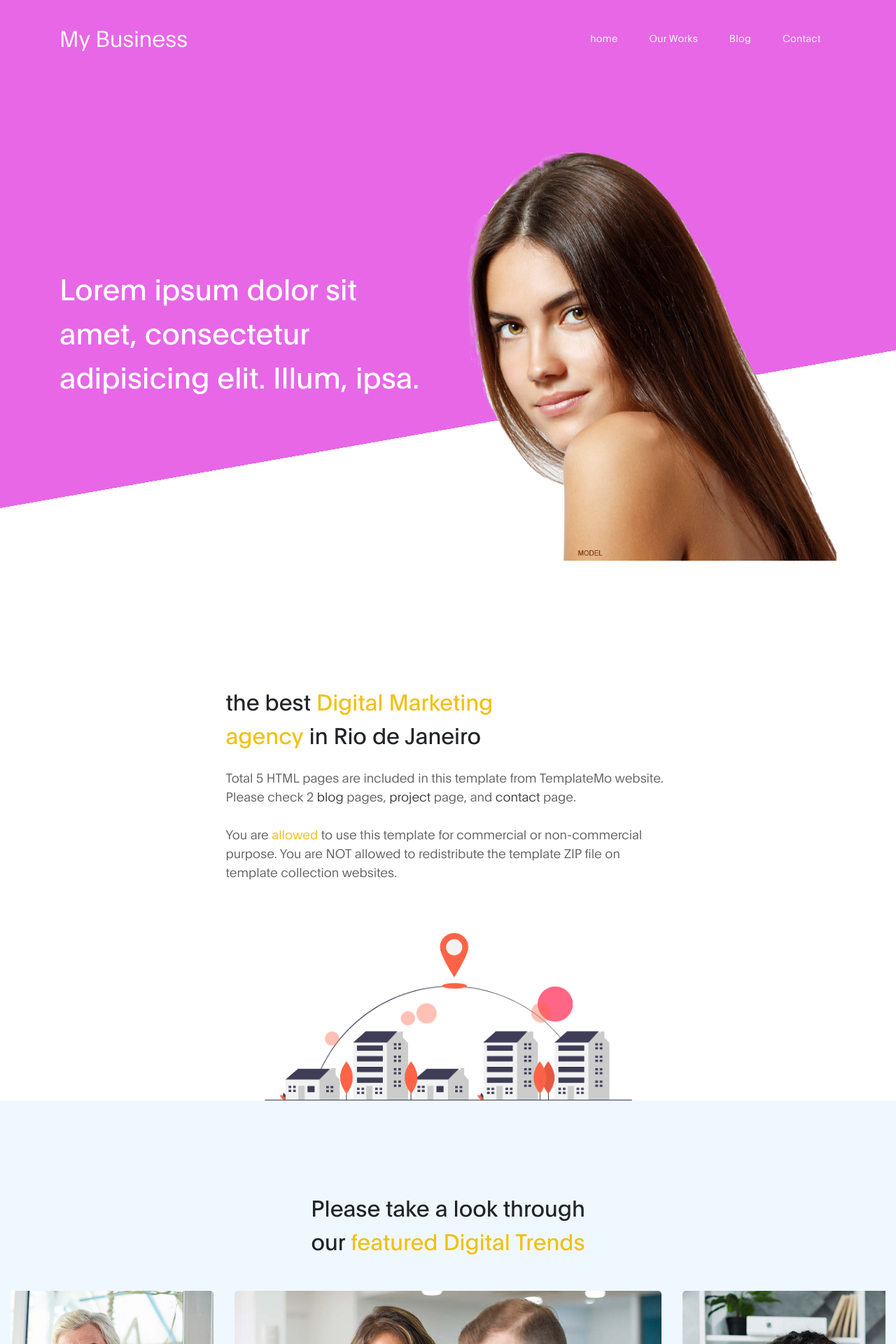
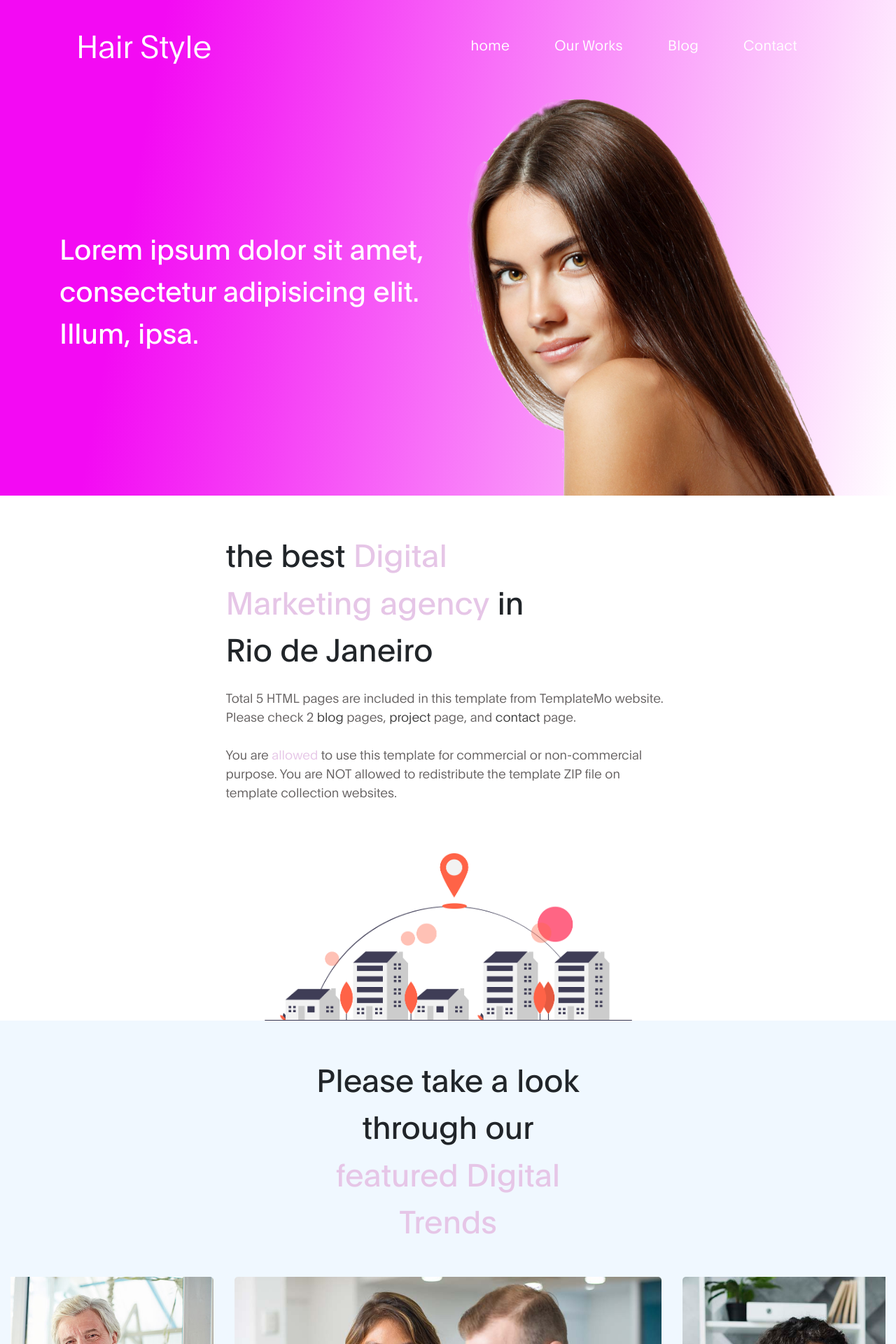
Before and after one commit to jvorte/webdoor.github.io, a PHP site: page /basic1/basic1.html in a window 1280 px wide. Shown: the top 1920 px of the page at 70% size. Run offline with PHP 8.4, Linux system fonts and the light colour scheme.

Commit message:
First Commit

```diff
--- a/basic1/basic1.html
+++ b/basic1/basic1.html
@@ -3,13 +3,7 @@
 <head>
 
      <title>Basic 1</title>
-<!--
 
-DIGITAL TREND
-
-https://templatemo.com/tm-538-digital-trend
-
--->
      <meta charset="UTF-8">
      <meta http-equiv="X-UA-Compatible" content="IE=Edge">
      <meta name="description" content="">
@@ -22,25 +16,28 @@ https://templatemo.com/tm-538-digital-trend
      <link rel="stylesheet" href="css/aos.css">
      <link rel="stylesheet" href="css/owl.carousel.min.css">
      <link rel="stylesheet" href="css/owl.theme.default.min.css">
-
-     <!-- MAIN CSS -->
      <link rel="stylesheet" href="css/style.css">
 
 </head>
 <body>
 
   <!-- top -->
+
+
+    <!-- title -->
+     <section class="hero hero-bg">
+               <div class="container">
                     <nav class="navbar navbar-expand-lg">
-        <div class="container">
-            <a class="navbar-brand" href="basic1.html">My Business</a>
+
+                             <a class="navbar-brand" href="basic1.html">Hair Style</a>
 
                              <button class="navbar-toggler" type="button" data-toggle="collapse" data-target="#navbarNav" aria-controls="navbarNav" aria-expanded="false"
                                  aria-label="Toggle navigation">
                                  <span class="navbar-toggler-icon"></span>
                              </button>
 
-            <div class="collapse navbar-collapse" id="navbarNav">
-                <ul class="navbar-nav ml-auto">
+                             <div class="collapse navbar-collapse" >
+                                 <ul class="navbar-nav ml-auto" >
                                      <li class="nav-item">
                                          <a href="#about" class="nav-link smoothScroll">home</a>
                                      </li>
@@ -55,26 +52,20 @@ https://templatemo.com/tm-538-digital-trend
                                      </li>
                                  </ul>
                              </div>
-        </div>
                      </nav>
-
-
-    <!-- title -->
-     <section class="hero hero-bg d-flex justify-content-center align-items-center">
-               <div class="container">
                     <div class="row">
 
                         <div class="col-lg-6 col-md-10 col-12 d-flex flex-column justify-content-center align-items-center">
                               <div class="hero-text">
 
-                                   <h1 class="text-white" data-aos="fade-up">Lorem ipsum dolor sit amet, consectetur adipisicing elit. Illum, ipsa.</h1>
+                                   <h1 class="text-white">Lorem ipsum dolor sit amet, consectetur adipisicing elit. Illum, ipsa.</h1>
                            </div>
                         </div>
 
                         <div class="col-lg-6 col-12">
                           <div class="hero-image" data-aos="fade-up" data-aos-delay="300">
 
-                            <img src="images/hair.png" class="img-fluid" alt="working girl">
+                            <img src="images/hair.png" class="img-fluid" alt="">
                           </div>
                         </div>
 
--- a/basic1/css/style.css
+++ b/basic1/css/style.css
@@ -1,10 +1,4 @@
-/*
 
-DIGITAL TREND
-
-https://templatemo.com/tm-538-digital-trend
-
-*/
 
   @font-face {
       font-family: 'Plain-Regular';
@@ -31,12 +25,12 @@ https://templatemo.com/tm-538-digital-trend
   }
 
   :root {
-    --primary-color:        #e767e7;
-    --secondary-color:      #f1c111;
+    --primary-color:        #f30af3;
+    --secondary-color:      #e6c6e7;
     --white-color:          #ffffff;
     --dark-color:           #171819;
     --project-bg:           #f0f8ff;
-    --menu-bg:              #e767e7;
+    --menu-bg:              #f30af3;
 
     --title-color:          #15141a;
     --gray-color:           #909090;
@@ -48,12 +42,12 @@ https://templatemo.com/tm-538-digital-trend
     --font-bold-family:     'Plain-Bold', sans-serif;
     --font-weight-bold:     bold;
 
-    --h1-font-size:         42px;
-    --h2-font-size:         32px;
+    --h1-font-size:         40px;
+    --h2-font-size:         45px;
     --h3-font-size:         24px;
     --p-font-size:          18px;
     --base-font-size:       16px;
-    --menu-font-size:       14px;
+    --menu-font-size:       20px;
 
     --border-radius-large:  100px;
     --border-radius-small:  5px;
@@ -203,7 +197,7 @@ https://templatemo.com/tm-538-digital-trend
   }
 
   .section-padding {
-    padding: 8em 0;
+    padding: 3em 0;
   }
   .section-padding-half {
     padding: 4em 0;
@@ -221,12 +215,13 @@ https://templatemo.com/tm-538-digital-trend
   -----------------------------------------*/
 
   .navbar {
-    background: var(--menu-bg);
+
     z-index: 2;
     top: 0;
     right: 0;
     left: 0;
     padding: 1.5em;
+
   }
 
   .navbar-brand {
@@ -255,6 +250,7 @@ https://templatemo.com/tm-538-digital-trend
   .navbar-expand-lg .navbar-nav .nav-link.contact {
     border: 2px solid var(--secondary-color);
     border-radius: var(--border-radius-large);
+
     color: var(--secondary-color);
     font-family: var(--font-bold-family);
     padding: 0.6em 2em 0.8em 2em;
@@ -343,18 +339,20 @@ https://templatemo.com/tm-538-digital-trend
 
   .hero {
     position: relative;
-    padding: 5em 0;
     overflow: hidden;
+
   }
 
   .hero-bg {
-    background: linear-gradient(170deg, var(--primary-color) 64%, var(--white-color) 30%);
+    background: linear-gradient(100deg, var(--primary-color) 17%, var(--white-color) 100%);
   }
 
   .hero-image {
     position: relative;
-    top: 2em;
+    top: 1em;
+
   }
+
 
 
 
@@ -643,11 +641,11 @@ https://templatemo.com/tm-538-digital-trend
   @media screen and (max-width: 991px) {
 
     .hero {
-      padding-top: 14em;
+      padding-top: 1em;
     }
 
     .hero-text {
-      bottom: 2em;
+      bottom: 0.1em;
     }
 
     .navbar {
```
Also changed, not shown: basic1/blog.html (+2 -8 lines). Lines whose indentation alone changed are shown as unchanged.
